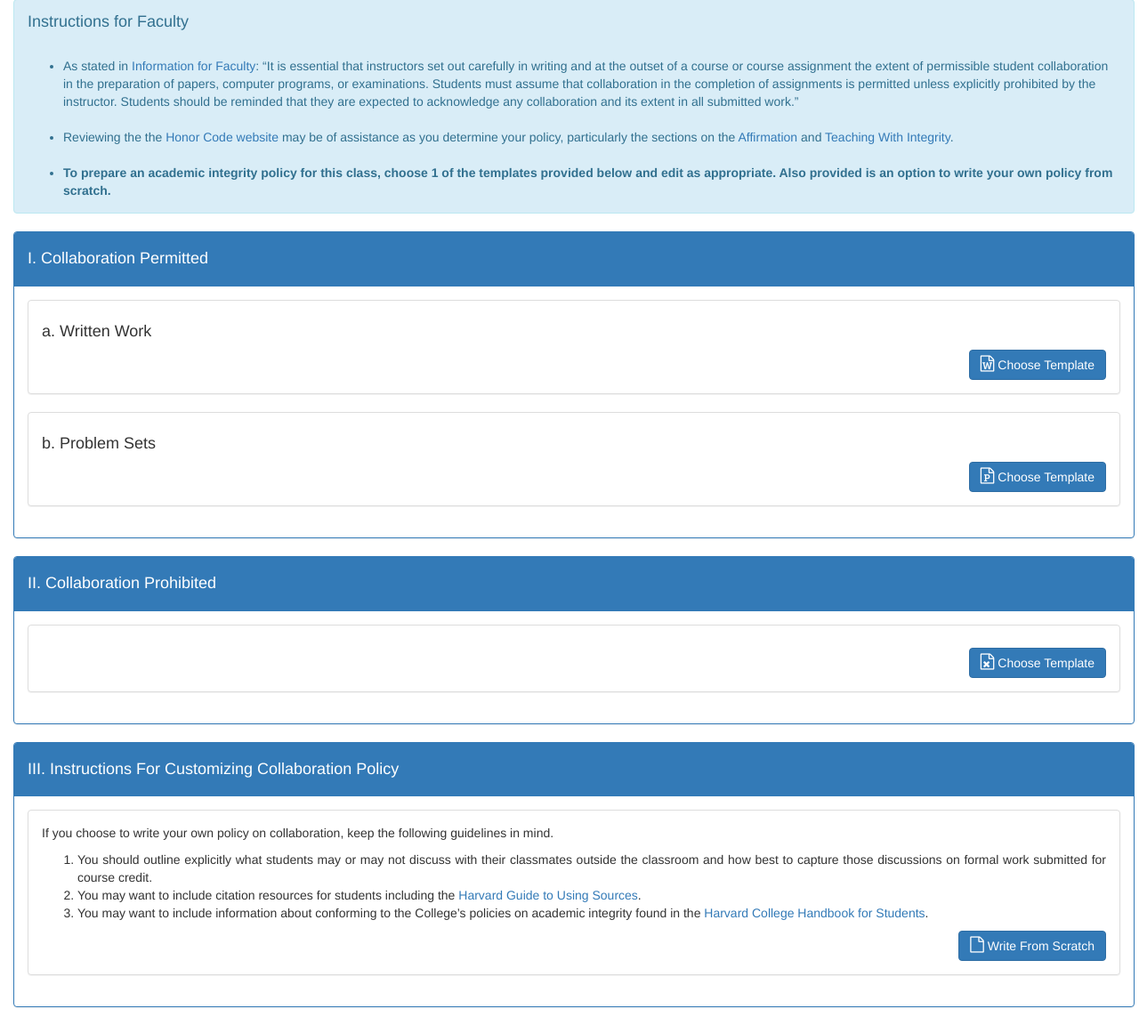
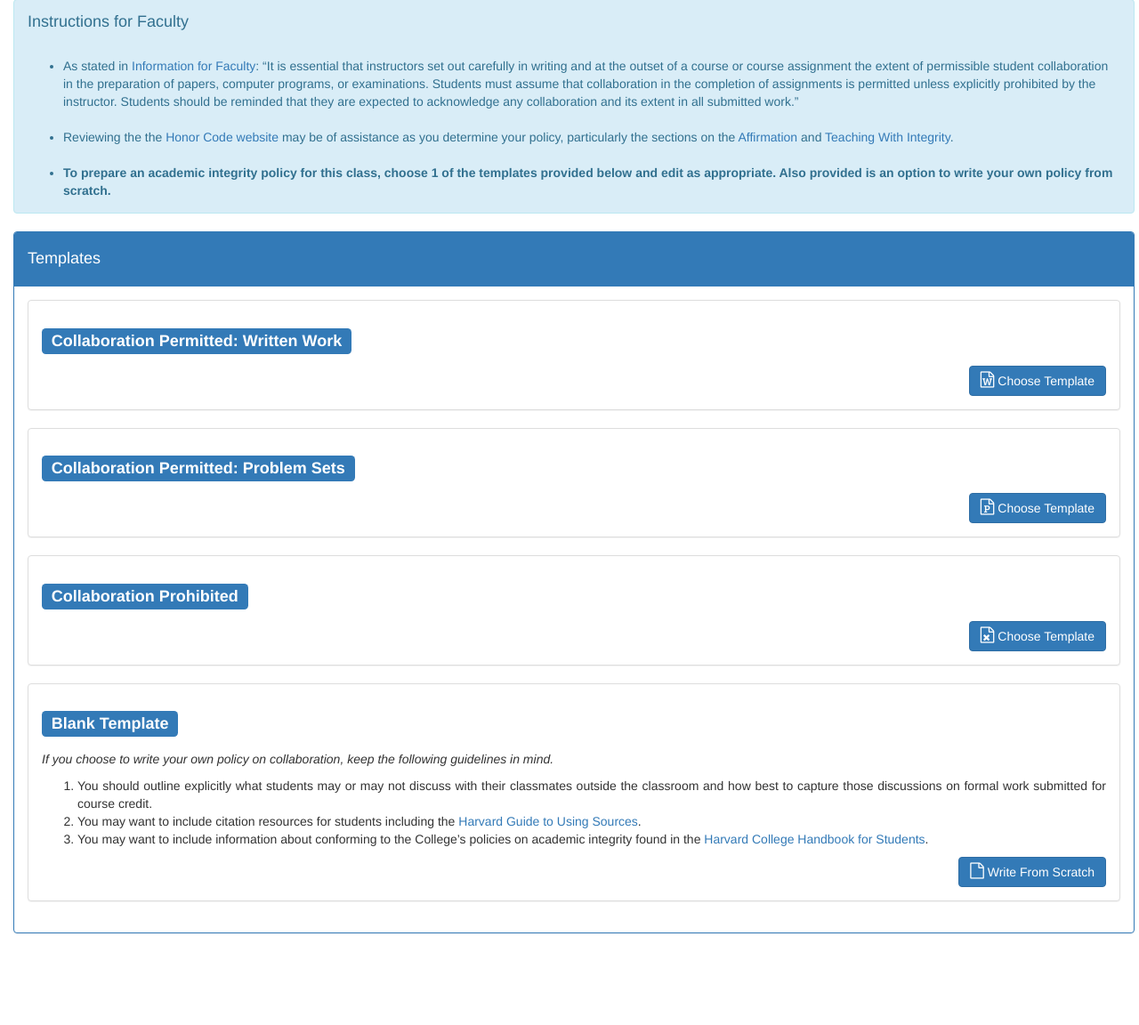
Before and after one commit to Harvard-ATG/academic_integrity_tool_v2, a Django app: template templates/instructor_level_template_list.html in a window 1280 px wide. Shown: the part 161-1313 px from the top of that part at 89% size. After the commit the page ends 1230 px from the top of that part, so only its background shows below. Run offline with Django 3.2, Linux system fonts and the light colour scheme; the template is opened without the code that fills it, so the values that code supplies are empty; the page is wider than the window, and the part outside it is not shown; some libraries are stand-ins or nearby versions.

Commit message:
Display all policy templates in one bootstrap panel

```diff
--- a/templates/admin_level_template_list.html
+++ b/templates/admin_level_template_list.html
@@ -22,7 +22,7 @@
 
 
 {% block writtenWorkTemplateButtonText %}
-    Update
+    Update Template
 {% endblock writtenWorkTemplateButtonText %}
 
 
@@ -32,7 +32,7 @@
 
 
 {% block problemSetsTemplateButtonText %}
-    Update
+    Update Template
 {% endblock problemSetsTemplateButtonText %}
 
 
@@ -42,5 +42,5 @@
 
 
 {% block collaborationProhibitedTemplateButtonText %}
-    Update
+    Update Template
 {% endblock collaborationProhibitedTemplateButtonText %}
--- a/templates/instructor_level_template_list.html
+++ b/templates/instructor_level_template_list.html
@@ -57,17 +57,15 @@
 
 
 {% block customizePolicyBlock %}
-    <div class="panel panel-primary">
-        <div class="panel-heading">
-          <h4>III. Instructions For Customizing Collaboration Policy</h4>
-        </div>
-        <div class="panel-body">
     <div class="panel panel-default">
         <div class="panel-body">
             <div class="row">
                 <div class="col-sm-12 text-justify">
+                    <h3><span class="label label-primary">Blank Template</span></h3>
+
+                    <div style="margin-top: 1.5em;">
                         <p>
-                                If you choose to write your own policy on collaboration, keep the following guidelines in mind.
+                            <em>If you choose to write your own policy on collaboration, keep the following guidelines in mind.</em>
                         </p>
 
                         <ol>
@@ -81,6 +79,7 @@
                                 You may want to include information about conforming to the College’s policies on academic integrity found in the <a href="http://handbook.fas.harvard.edu/" title="Harvard College Handbook for Students">Harvard College Handbook for Students</a>.
                             </li>
                         </ol>
+                    </div>
                 </div>
             </div>
 
@@ -100,6 +99,4 @@
             </div>
         </div>
     </div>
-        </div>
-    </div>
 {% endblock customizePolicyBlock %}
--- a/templates/policy_template_list_base.html
+++ b/templates/policy_template_list_base.html
@@ -44,7 +44,7 @@
                             <div class="panel panel-primary">
 
                                 <div class="panel-heading">
-                                    <h4>I. Collaboration Permitted</h4>
+                                    <h4>Templates</h4>
                                 </div>
                                 <div class="panel-body">
 
@@ -52,8 +52,8 @@
                                         <div class="panel-body">
                                             <div class="row">
                                                 <div class="col-xs-12 text-justify">
-                                                    <h4>a. Written Work</h4>
-                                                    <p>{{ written_work_policy_template.body|safe }}</p>
+                                                    <h3><span class="label label-primary">Collaboration Permitted: Written Work</span></h3>
+                                                    <p style="margin-top: 1.4em;">{{ written_work_policy_template.body|safe }}</p>
                                                 </div>
                                             </div>
 
@@ -74,12 +74,13 @@
                                         </div>
                                     </div>
 
+
                                     <div class="panel panel-default">
                                         <div class="panel-body">
                                             <div class="row">
                                                 <div class="col-xs-12 text-justify">
-                                                    <h4>b. Problem Sets</h4>
-                                                    <p>{{ problem_sets_policy_template.body|safe }}</p>
+                                                    <h3><span class="label label-primary">Collaboration Permitted: Problem Sets</span></h3>
+                                                    <p style="margin-top: 1.4em;">{{ problem_sets_policy_template.body|safe }}</p>
                                                 </div>
                                             </div>
 
@@ -100,24 +101,12 @@
                                         </div>
                                     </div>
 
-                                </div>
-
-                            </div>
-                        </div>
-                    </div>
-
-                    <div class="row">
-                        <div class="col-xs-12">
-                            <div class="panel panel-primary">
-                                <div class="panel-heading">
-                                    <h4>II. Collaboration Prohibited</h4>
-                                </div>
-                                <div class="panel-body">
                                     <div class="panel panel-default">
                                         <div class="panel-body">
                                             <div class="row">
                                                 <div class="col-xs-12 text-justify">
-                                                    <p>{{ collaboration_prohibited_policy_template.body|safe }}</p>
+                                                    <h3><span class="label label-primary">Collaboration Prohibited</span></h3>
+                                                    <p style="margin-top: 1.4em;">{{ collaboration_prohibited_policy_template.body|safe }}</p>
                                                 </div>
                                             </div>
 
@@ -140,15 +129,12 @@
                                             </div>
                                         </div>
                                     </div>
+
+                                    {% block customizePolicyBlock %}
+                                    {% endblock customizePolicyBlock %}
+
                                 </div>
                             </div>
-                        </div>
-                    </div>
-
-                    <div class="row">
-                        <div class="col-xs-12">
-                            {% block customizePolicyBlock %}
-                            {% endblock customizePolicyBlock %}
                         </div>
                     </div>
 
```
Lines whose indentation alone changed are shown as unchanged.
